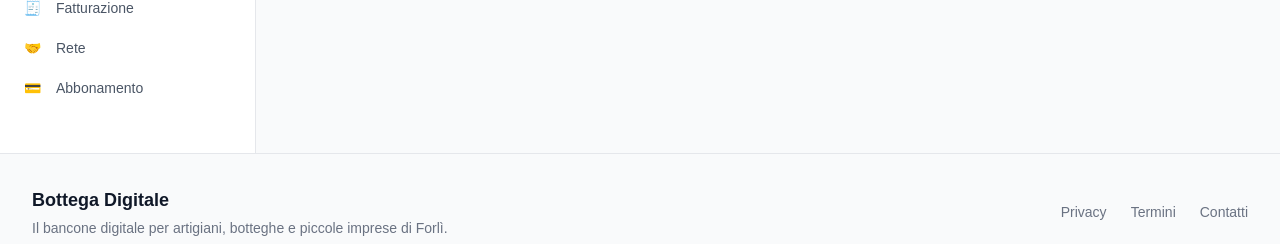
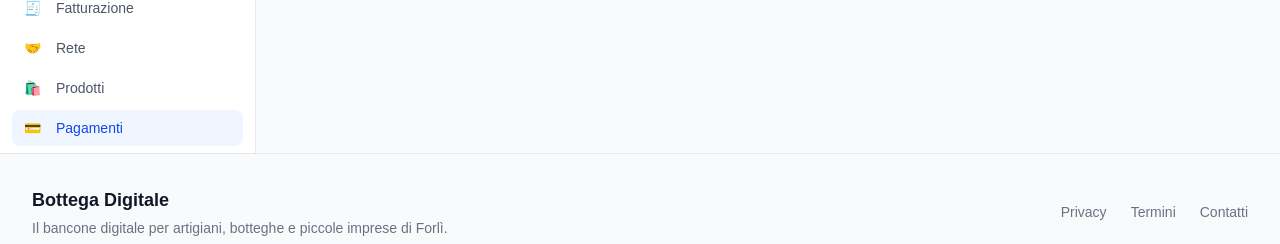
Before and after one commit to ForliLabs/bottega-digitale, a Next.js app: page /dashboard/payments in a window 1280 px wide. Shown: the part 708-952 px from the top of the page. Built offline with nearby package versions, Linux system fonts and the light colour scheme; no server answers; the database is empty.

Commit message:
feat(dashboard): add products, payments, and notifications nav items
Add sidebar navigation entries for Prodotti, Pagamenti, and
Notifiche modules. Update billing icon to avoid collision.

```diff
--- a/src/app/dashboard/layout.tsx
+++ b/src/app/dashboard/layout.tsx
@@ -85,9 +85,24 @@ const items = [
     icon: <span aria-hidden="true">🤝</span>,
   },
   {
+    label: "Prodotti",
+    href: "/dashboard/products",
+    icon: <span aria-hidden="true">🛍️</span>,
+  },
+  {
+    label: "Pagamenti",
+    href: "/dashboard/payments",
+    icon: <span aria-hidden="true">💳</span>,
+  },
+  {
+    label: "Notifiche",
+    href: "/dashboard/notifications",
+    icon: <span aria-hidden="true">🔔</span>,
+  },
+  {
     label: "Abbonamento",
     href: "/dashboard/billing",
-    icon: <span aria-hidden="true">💳</span>,
+    icon: <span aria-hidden="true">💰</span>,
   },
 ];
 
```
